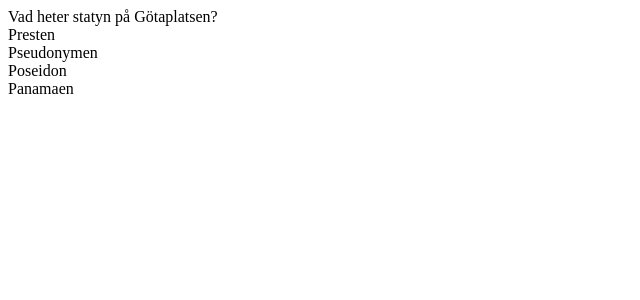
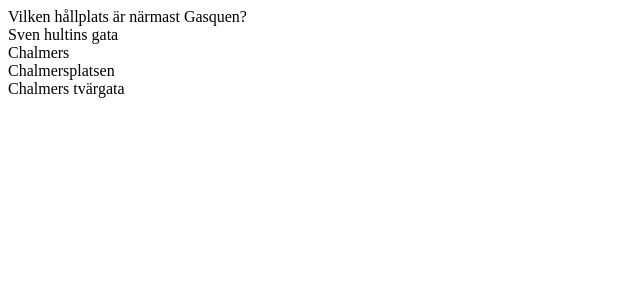
Before and after one commit to DanielWillim/DAT256, a React app: page / in a window 1280 px wide. Shown: the top 300 px of the page, without its empty margins (0-640 px from the left). Built offline with nearby package versions, Linux system fonts and the light colour scheme; the HTML template or start-up script is replaced by a standard one.

Commit message:
Merge
Ytterligare merge där dubbletter tagits bort.

```diff
--- a/src/App.jsx
+++ b/src/App.jsx
@@ -6,24 +6,6 @@
 import Fail from 'fail';
 
 const questions = [
-
-  {
-    question: 'Vilken av följande är INTE en stadsdel i Göteborg?',
-    answers: [['Kålltorp', false], ['Hallonbergen', true], ['Majorna', false], ['Masthugget', false]],
-  },
-  {
-    question: 'När var Eurovision song contest senast i Göteborg?',
-    answers: [['2000', false], ['1975', false], ['1985', true], ['2014', false]],
-  },
-  { question: 'Vem var Chalmers först kvinnliga student?',
-    answers: [['Vera Sandberg', true], ['Elisabeth Bennet', false], ['Anna Sundvall', false], ['Elin Silver', false]] },
-  { question: 'Vad heter statyn på Götaplatsen?',
-    answers: [['Poseidon', true], ['Pseudonymen', false], ['Presten', false], ['Panamaen', false]] },
-  { question: 'Vad har Valand fått sitt namn ifrån?',
-    answers: [['Völund', true], ['Valund', false], ['Velund', false], ['Vilund', false]] },
-  { question: 'Vad heter den långa gatan mellan kungsportsplatsen och götaplatsen?',
-    answers: [['Kungsportsavenyn', true], ['Götaplatsavenyn', false], ['Kungsportsgatan', false], ['Götaplatsgatan', false]] },
-  { question: 'Frågan', answers: [['Svar', true], ['Fel svar', false]] },
   { question: 'Vad är kurskoden för denna kurs?',
     answers: [['DAT256', true], ['DAT356', false], ['TAD007', false], ['TAD256', false]] },
   { question: 'Stanner denna buss vid teknikgatan?',
```
